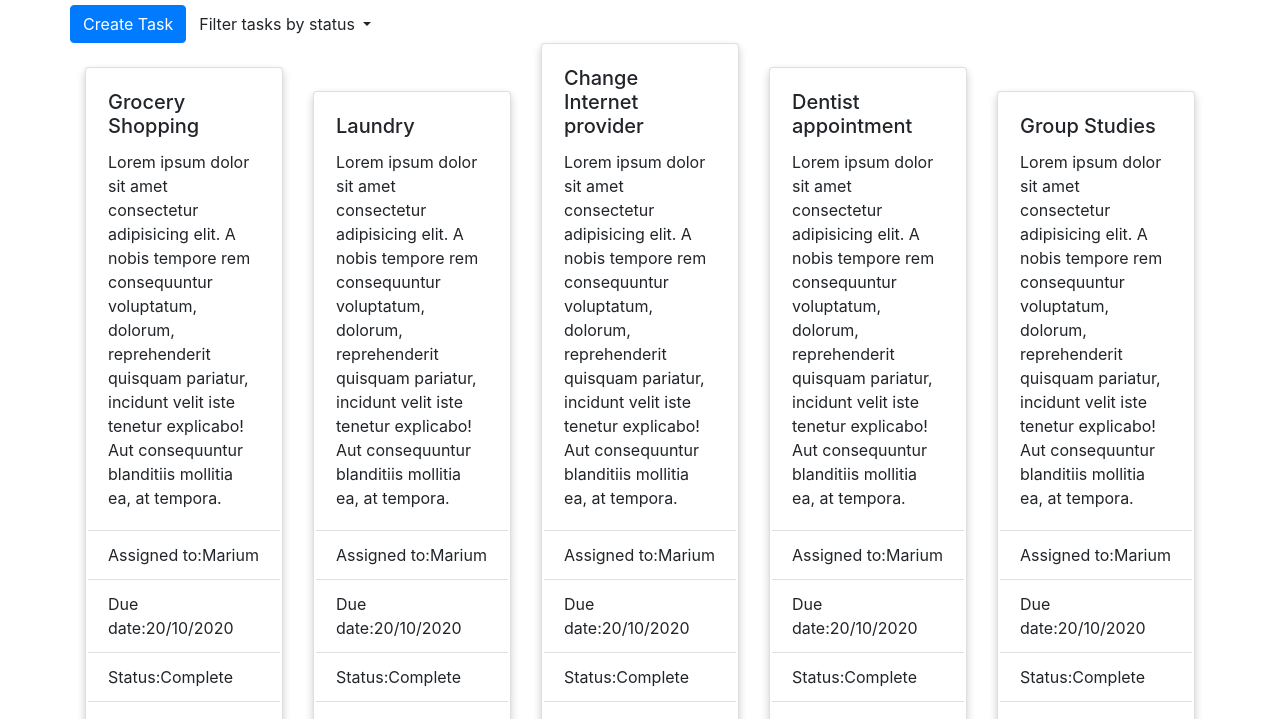
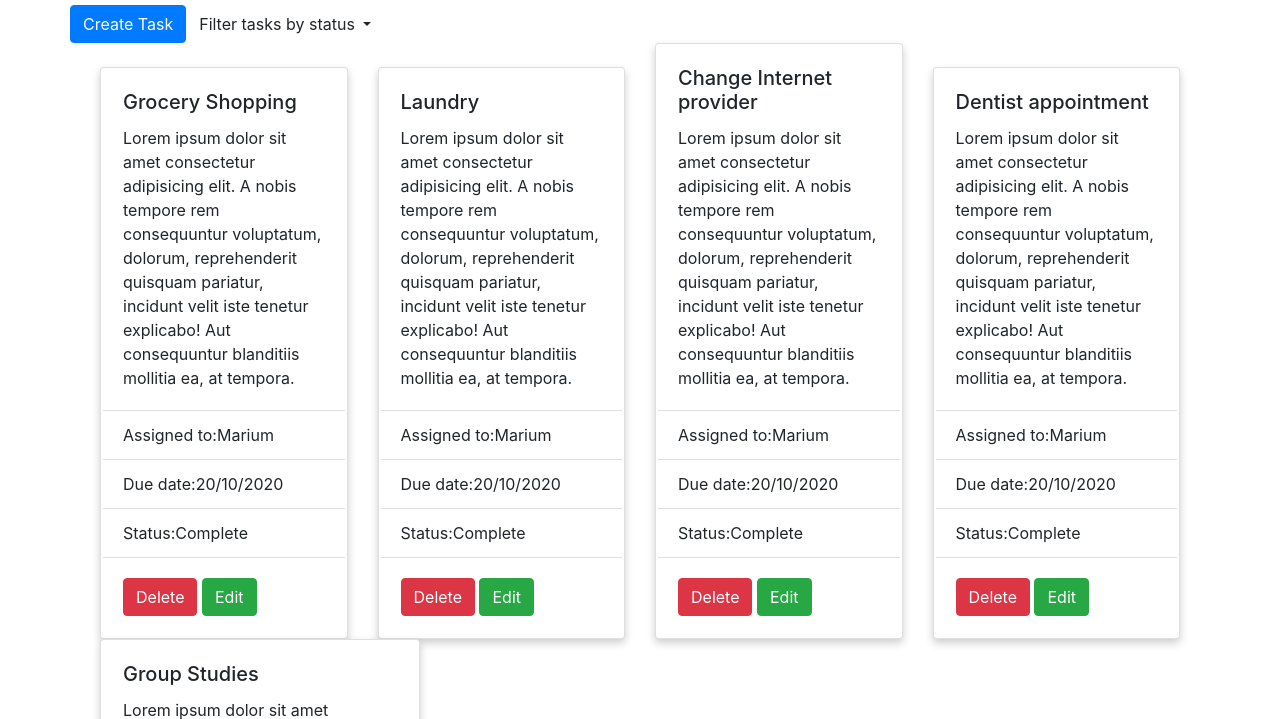
Before and after one commit to lucitemple/task-planner, a plain HTML site: page index.html in a window 1280 px wide. Shown: the part 51-770 px from the top of the page. Drawn offline with nearby package versions, Linux system fonts and the light colour scheme.

Commit message:
Wrap cards

```diff
--- a/index.html
+++ b/index.html
@@ -177,20 +177,22 @@
         </section>
 
         <!--Task cards displayed-->
+        <div class="container">
           <div class="card-deck">
             <!-- Task card list -->
 
             <!-- Card 1 -->
 
-          <div class="card">
+            <div class="card" style="min-width: 15rem; max-width: 20rem">
               <!-- <img class="card-img-top" src="..." alt="Card image cap"> -->
               <div class="card-body">
                 <h5 class="card-title">Grocery Shopping</h5>
                 <p class="card-text">
-                Lorem ipsum dolor sit amet consectetur adipisicing elit. A nobis
-                tempore rem consequuntur voluptatum, dolorum, reprehenderit
-                quisquam pariatur, incidunt velit iste tenetur explicabo! Aut
-                consequuntur blanditiis mollitia ea, at tempora.
+                  Lorem ipsum dolor sit amet consectetur adipisicing elit. A
+                  nobis tempore rem consequuntur voluptatum, dolorum,
+                  reprehenderit quisquam pariatur, incidunt velit iste tenetur
+                  explicabo! Aut consequuntur blanditiis mollitia ea, at
+                  tempora.
                 </p>
               </div>
               <ul class="list-group list-group-flush">
@@ -215,15 +217,16 @@
             <br />
             <!-- Card 2 begins here-->
 
-          <div class="card" style="width: 18rem">
+            <div class="card" style="min-width: 15rem; max-width: 20rem">
               <!-- <img class="card-img-top" src="..." alt="Card image cap"> -->
               <div class="card-body">
                 <h5 class="card-title">Laundry</h5>
                 <p class="card-text">
-                Lorem ipsum dolor sit amet consectetur adipisicing elit. A nobis
-                tempore rem consequuntur voluptatum, dolorum, reprehenderit
-                quisquam pariatur, incidunt velit iste tenetur explicabo! Aut
-                consequuntur blanditiis mollitia ea, at tempora.
+                  Lorem ipsum dolor sit amet consectetur adipisicing elit. A
+                  nobis tempore rem consequuntur voluptatum, dolorum,
+                  reprehenderit quisquam pariatur, incidunt velit iste tenetur
+                  explicabo! Aut consequuntur blanditiis mollitia ea, at
+                  tempora.
                 </p>
               </div>
               <ul class="list-group list-group-flush">
@@ -246,17 +249,21 @@
               </div>
             </div>
             <br />
+            <div class="w-100 d-none d-sm-block d-md-none">
+              <!-- wrap every 2 on sm-->
+            </div>
             <!-- Card 3 begins here -->
 
-          <div class="card" style="width: 18rem">
+            <div class="card" style="min-width: 15rem; max-width: 20rem">
               <!-- <img class="card-img-top" src="..." alt="Card image cap"> -->
               <div class="card-body">
                 <h5 class="card-title">Change Internet provider</h5>
                 <p class="card-text">
-                Lorem ipsum dolor sit amet consectetur adipisicing elit. A nobis
-                tempore rem consequuntur voluptatum, dolorum, reprehenderit
-                quisquam pariatur, incidunt velit iste tenetur explicabo! Aut
-                consequuntur blanditiis mollitia ea, at tempora.
+                  Lorem ipsum dolor sit amet consectetur adipisicing elit. A
+                  nobis tempore rem consequuntur voluptatum, dolorum,
+                  reprehenderit quisquam pariatur, incidunt velit iste tenetur
+                  explicabo! Aut consequuntur blanditiis mollitia ea, at
+                  tempora.
                 </p>
               </div>
               <ul class="list-group list-group-flush">
@@ -279,18 +286,21 @@
               </div>
             </div>
             <br />
-
+            <div class="w-100 d-none d-md-block d-lg-none">
+              <!-- wrap every 3 on md-->
+            </div>
             <!-- Card 4 begins here -->
 
-          <div class="card" style="width: 18rem">
+            <div class="card" style="min-width: 15rem; max-width: 20rem">
               <!-- <img class="card-img-top" src="..." alt="Card image cap"> -->
               <div class="card-body">
                 <h5 class="card-title">Dentist appointment</h5>
                 <p class="card-text">
-                Lorem ipsum dolor sit amet consectetur adipisicing elit. A nobis
-                tempore rem consequuntur voluptatum, dolorum, reprehenderit
-                quisquam pariatur, incidunt velit iste tenetur explicabo! Aut
-                consequuntur blanditiis mollitia ea, at tempora.
+                  Lorem ipsum dolor sit amet consectetur adipisicing elit. A
+                  nobis tempore rem consequuntur voluptatum, dolorum,
+                  reprehenderit quisquam pariatur, incidunt velit iste tenetur
+                  explicabo! Aut consequuntur blanditiis mollitia ea, at
+                  tempora.
                 </p>
               </div>
               <ul class="list-group list-group-flush">
@@ -313,17 +323,24 @@
               </div>
             </div>
             <br />
+            <div class="w-100 d-none d-sm-block d-md-none">
+              <!-- wrap every 2 on sm-->
+            </div>
+            <div class="w-100 d-none d-lg-block d-xl-none">
+              <!-- wrap every 4 on lg-->
+            </div>
             <!-- card 5 begins here -->
 
-          <div class="card" style="width: 18rem">
+            <div class="card" style="min-width: 15rem; max-width: 20rem">
               <!-- <img class="card-img-top" src="..." alt="Card image cap"> -->
               <div class="card-body">
                 <h5 class="card-title">Group Studies</h5>
                 <p class="card-text">
-                Lorem ipsum dolor sit amet consectetur adipisicing elit. A nobis
-                tempore rem consequuntur voluptatum, dolorum, reprehenderit
-                quisquam pariatur, incidunt velit iste tenetur explicabo! Aut
-                consequuntur blanditiis mollitia ea, at tempora.
+                  Lorem ipsum dolor sit amet consectetur adipisicing elit. A
+                  nobis tempore rem consequuntur voluptatum, dolorum,
+                  reprehenderit quisquam pariatur, incidunt velit iste tenetur
+                  explicabo! Aut consequuntur blanditiis mollitia ea, at
+                  tempora.
                 </p>
               </div>
               <ul class="list-group list-group-flush">
@@ -343,6 +360,10 @@
                 <button type="submit" class="btn btn-success">Edit</button>
                 <!-- <a href="#" class="card-link">Card link</a> -->
                 <!-- <a href="#" class="card-link">Another link</a> -->
+              </div>
+            </div>
+            <div class="w-100 d-none d-xl-block">
+              <!-- wrap every 5 on xl-->
             </div>
           </div>
         </div>
```
Lines whose indentation alone changed are shown as unchanged.
